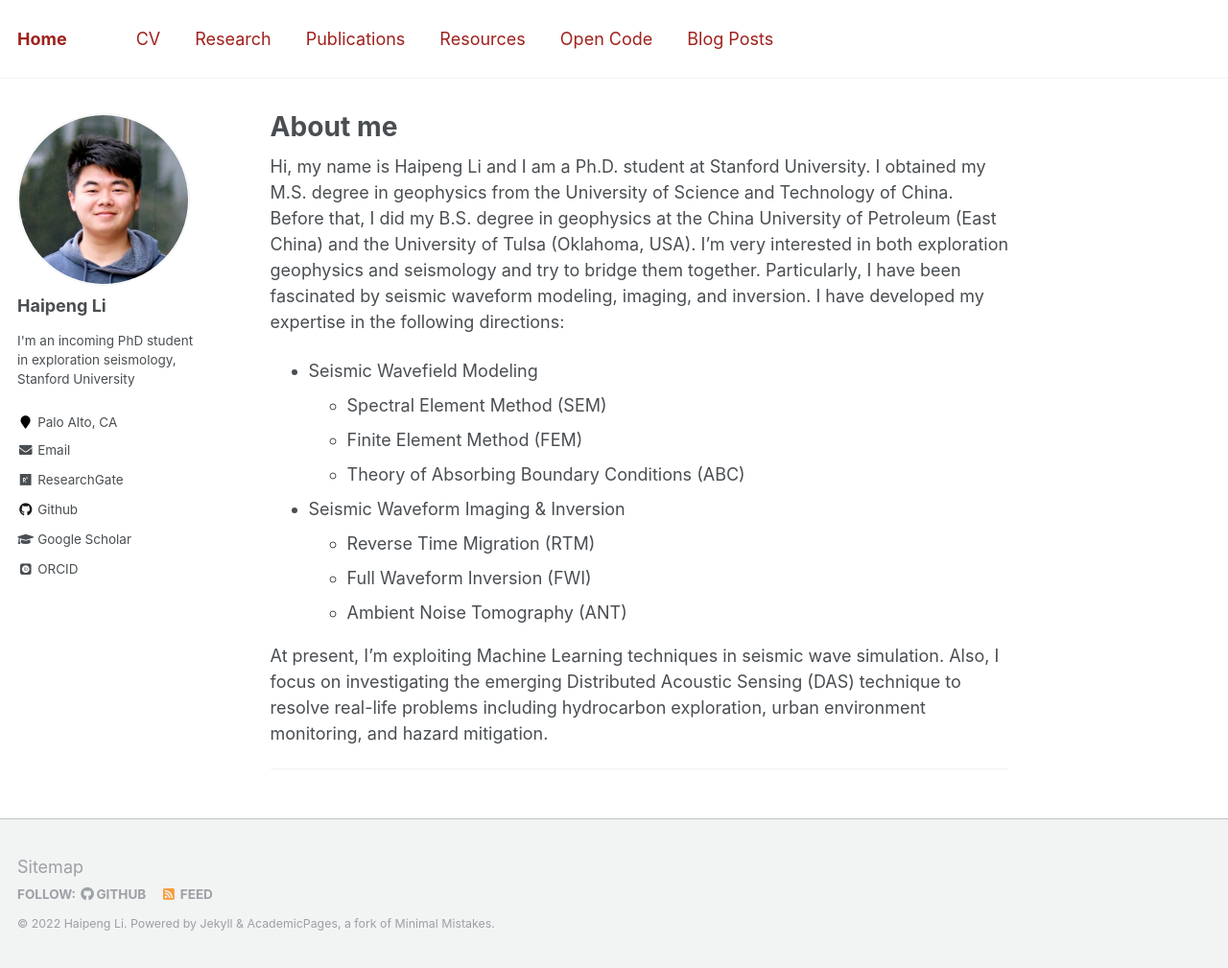
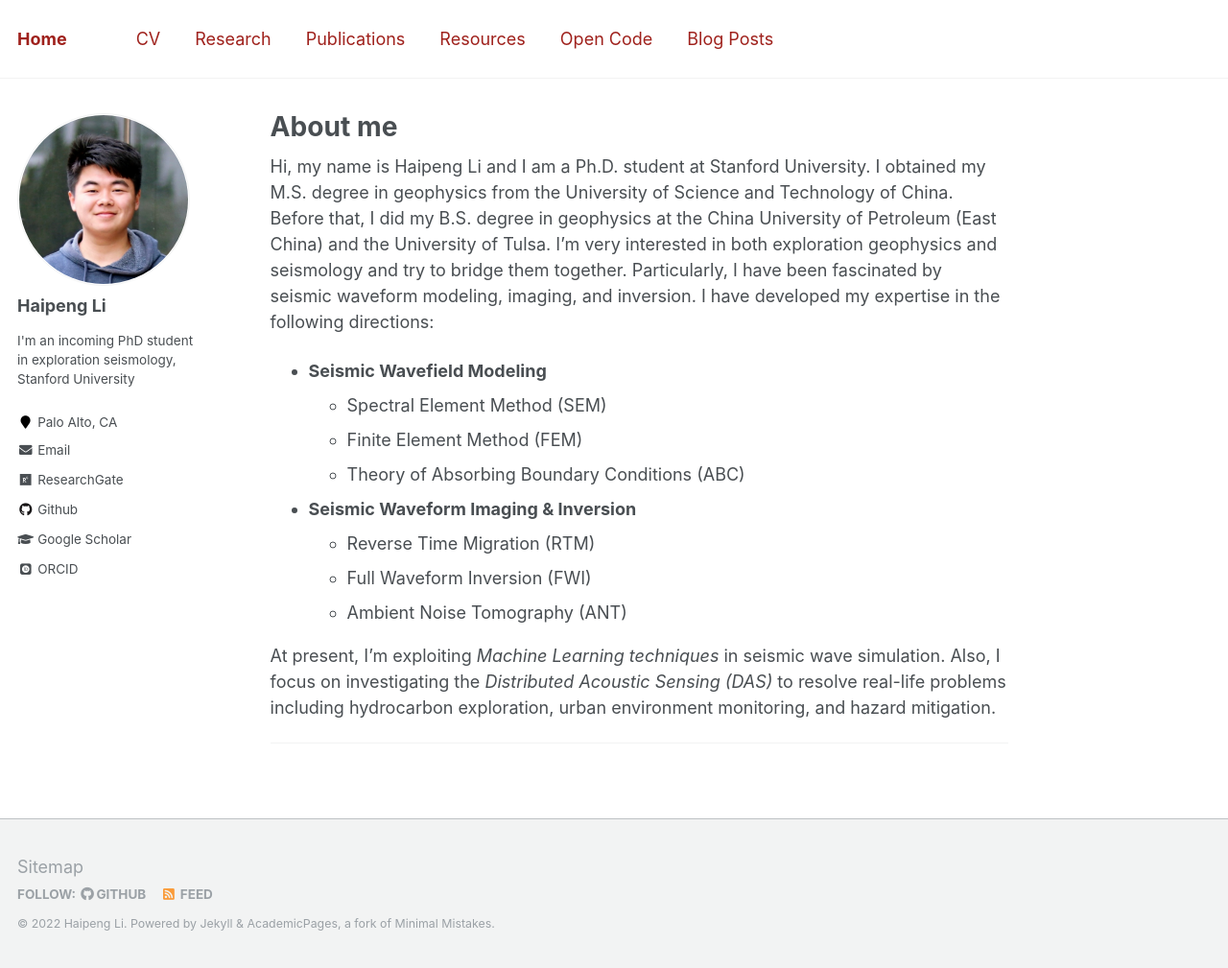
Before and after one commit to Haipeng-ustc/Haipeng-ustc.github.io, a Jekyll site: the page built from _pages/about.md, in a window 1280 px wide and 1009 px high. Shown: the whole window at 96% size. Built offline with Jekyll 4.4.1, drawn with Linux system fonts in a browser that asks for light colours; some web fonts are replaced.

Commit message:
update
update

```diff
--- a/_pages/about.md
+++ b/_pages/about.md
@@ -8,18 +8,18 @@ redirect_from:
   - /about.html
 ---
 
-Hi, my name is Haipeng Li and I am a Ph.D. student at Stanford University. I obtained my M.S. degree in geophysics from the University of Science and Technology of China. Before that, I did my B.S. degree in geophysics at the China University of Petroleum (East China) and the University of Tulsa (Oklahoma, USA). I'm very interested in both exploration geophysics and seismology and try to bridge them together. Particularly, I have been fascinated by seismic waveform modeling, imaging, and inversion. I have developed my expertise in the following directions:
+Hi, my name is Haipeng Li and I am a Ph.D. student at Stanford University. I obtained my M.S. degree in geophysics from the University of Science and Technology of China. Before that, I did my B.S. degree in geophysics at the China University of Petroleum (East China) and the University of Tulsa. I'm very interested in both exploration geophysics and seismology and try to bridge them together. Particularly, I have been fascinated by seismic waveform modeling, imaging, and inversion. I have developed my expertise in the following directions:
 
-- Seismic Wavefield Modeling
+- **Seismic Wavefield Modeling**
   - Spectral Element Method (SEM)
   - Finite Element Method (FEM)
   - Theory of Absorbing Boundary Conditions (ABC)
-- Seismic Waveform Imaging & Inversion
+- **Seismic Waveform Imaging & Inversion**
   -  Reverse Time Migration (RTM)
   -  Full Waveform Inversion (FWI)
   -  Ambient Noise Tomography (ANT)
 
-At present, I'm exploiting Machine Learning techniques in seismic wave simulation. Also, I focus on investigating the emerging Distributed Acoustic Sensing (DAS) technique to resolve real-life problems including hydrocarbon exploration, urban environment monitoring, and hazard mitigation.
+At present, I'm exploiting *Machine Learning techniques* in seismic wave simulation. Also, I focus on investigating the *Distributed Acoustic Sensing (DAS)* to resolve real-life problems including hydrocarbon exploration, urban environment monitoring, and hazard mitigation.
 
 
 
```
